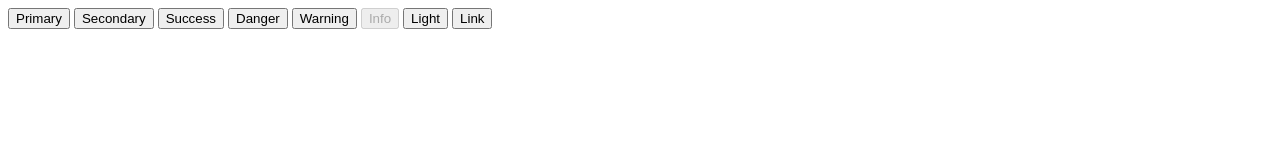
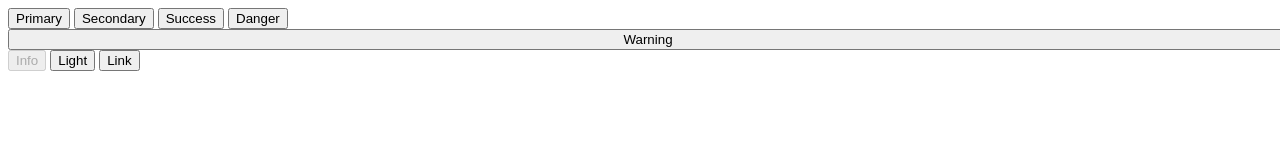
Before and after one commit to acciojob/bootstrap-buttons-Shreyaskulkarni56, a website: page main.html in a window 1280 px wide. Drawn offline with Linux system fonts and the light colour scheme.

Commit message:
created a submission

```diff
--- a/main.html
+++ b/main.html
@@ -25,9 +25,10 @@
         Danger
     </button>
 
-    <button id="button-5" class="btn btn-warning btn-lg btn-block">
-        Warning
-    </button>
+    <button id="button-5" class="btn btn-warning btn-lg"
+        style="width: 100vw;">
+    Warning
+	</button>
 
     <button id="button-6" class="btn btn-info" disabled>
         Info
```
